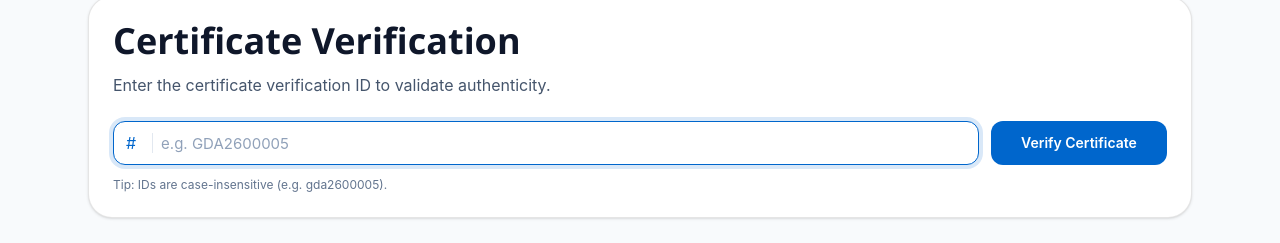
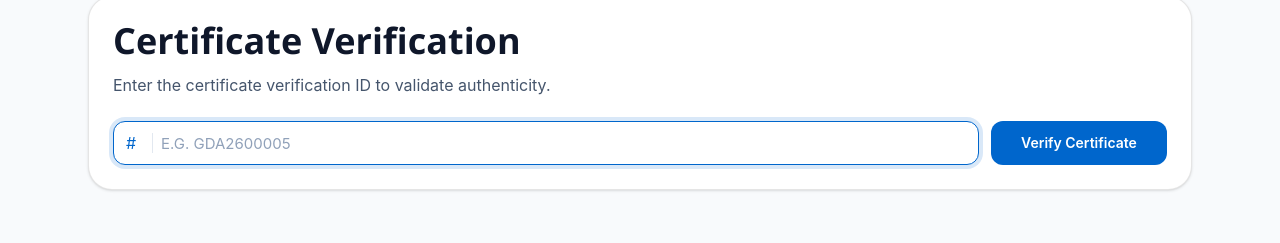
Before and after one commit to GDG-PRMITR/Coding-club-website, a Next.js app: page /verify in a window 1280 px wide. Shown: the part 105-348 px from the top of the page. Built offline with nearby package versions, Linux system fonts and the light colour scheme; no server answers.

Commit message:
refactor: move outbound redirect routes to /out directory and enforce uppercase certificate verification IDs

```diff
--- a/app/certificate-verify/certificate-verify-client.tsx
+++ b/app/certificate-verify/certificate-verify-client.tsx
@@ -117,10 +117,10 @@ export default function CertificateVerifyClient({
               <input
                 type="text"
                 value={verifyId}
-                onChange={(event) => setVerifyId(event.target.value)}
+                onChange={(event) => setVerifyId(event.target.value.toUpperCase())}
                 placeholder="e.g. GDA2600005"
-                className="h-full w-full bg-transparent text-[15px] font-medium tracking-wide text-slate-800 outline-none placeholder:font-normal placeholder:tracking-normal placeholder:text-slate-400 dark:text-slate-100"
-                autoCapitalize="none"
+                className="h-full w-full bg-transparent text-[15px] font-medium tracking-wide text-slate-800 outline-none placeholder:font-normal placeholder:tracking-normal placeholder:text-slate-400 dark:text-slate-100 uppercase"
+                autoCapitalize="characters"
                 autoComplete="off"
                 spellCheck={false}
                 autoFocus
@@ -137,10 +137,6 @@ export default function CertificateVerifyClient({
             </button>
           </form>
         </div>
-
-        <p className="mt-3 text-xs text-slate-500 dark:text-slate-400">
-          Tip: IDs are case-insensitive (e.g. gda2600005).
-        </p>
 
         {loading ? (
           <div
```
Also changed, not shown: app/out/[key]/page.tsx (renamed from app/[key]/page.tsx), app/out/[key]/redirect-client.tsx (renamed from app/[key]/redirect-client.tsx).
